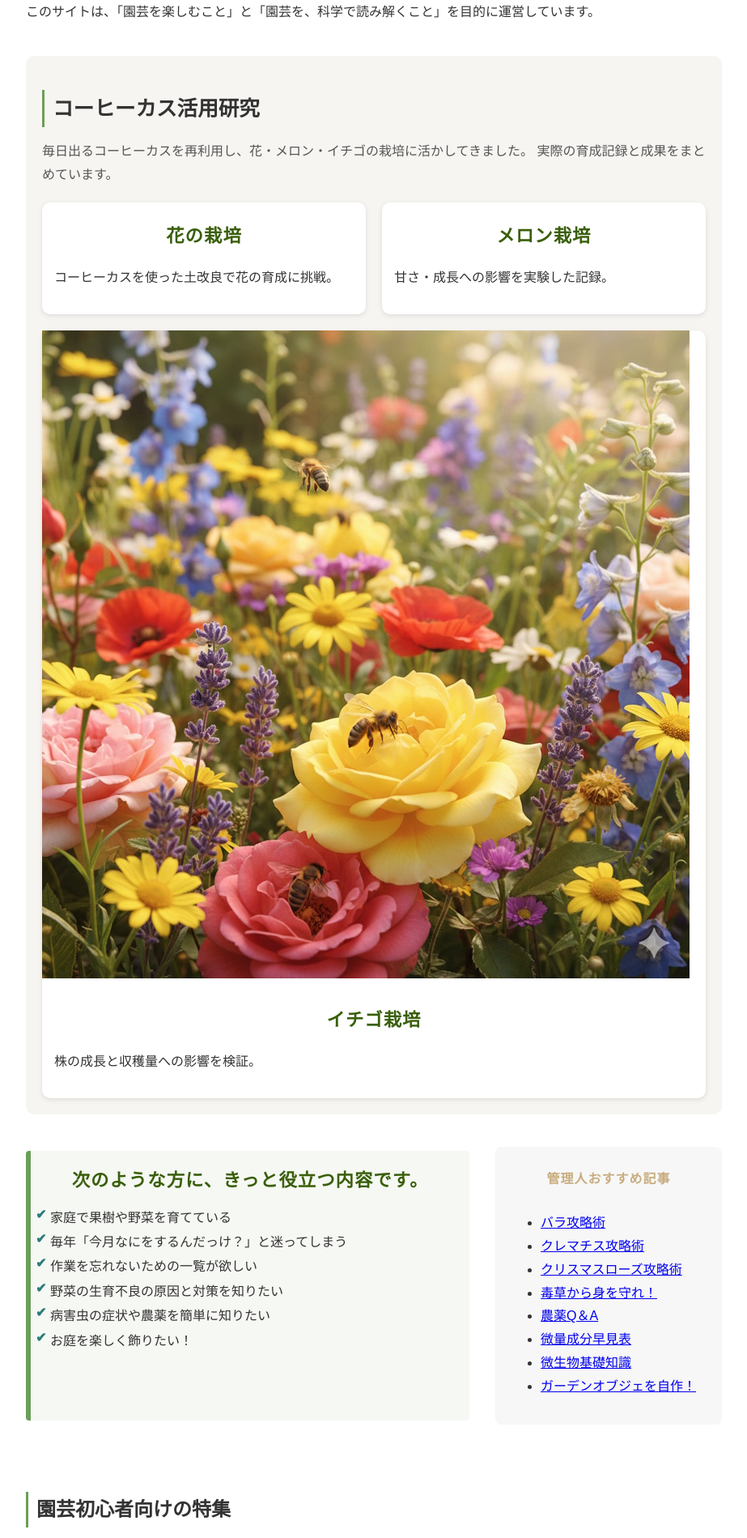
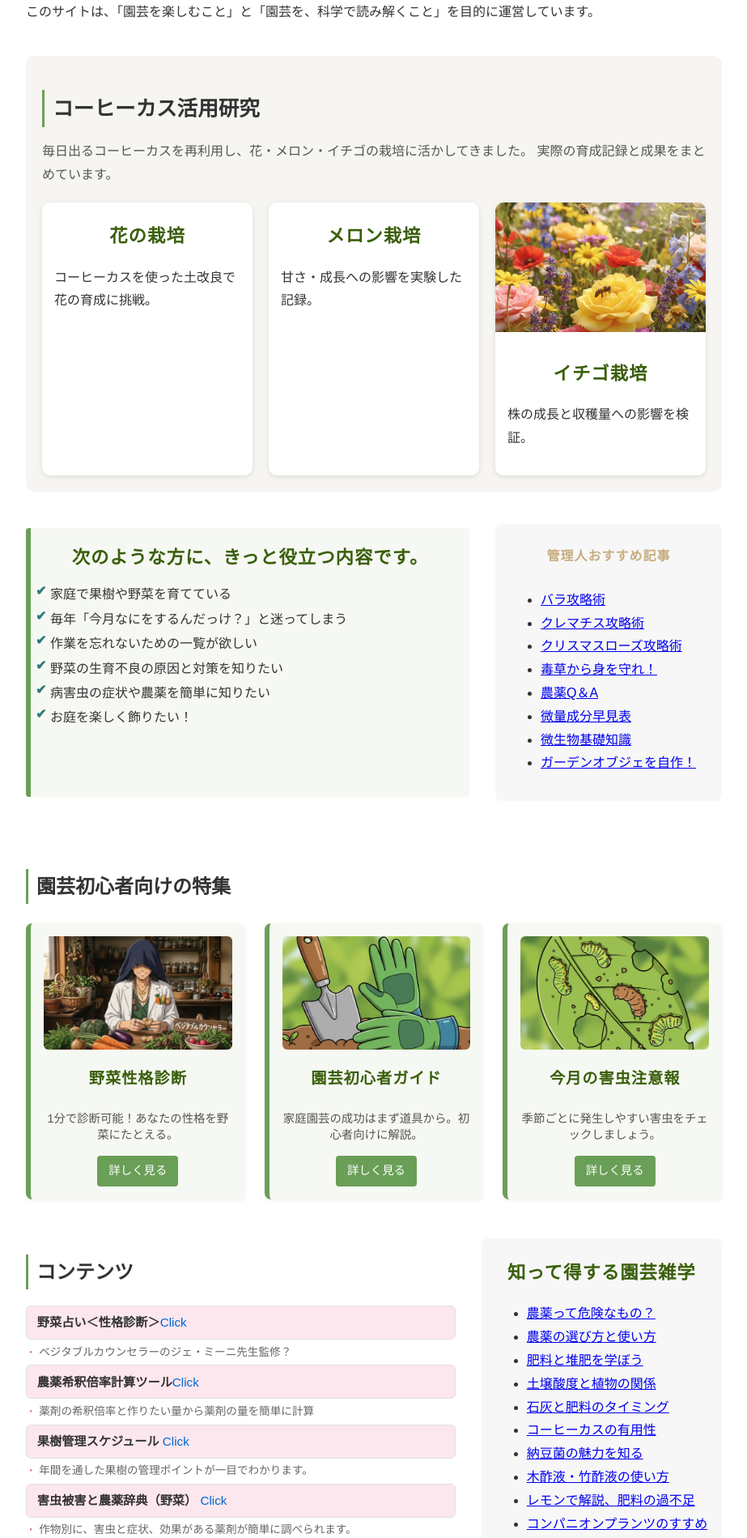
Before and after one commit to shiitake-garden/shiitake-garden.github.io, a Jekyll site: the page built from index_bf.html, in a window 1280 px wide. Shown: the part 431-2330 px from the top of the page at 81% size, without its empty margins (178-1101 px from the left). Built offline with Jekyll 4.4.1, drawn with Linux system fonts in a browser that asks for light colours.

Commit message:
Update site.css

```diff
--- a/assets/css/site.css
+++ b/assets/css/site.css
@@ -73,6 +73,12 @@ h2{border-left:3px solid var(--brand); padding-left:10px}
   margin-bottom: 8px;
 }
 
+.coffee-card img {
+  width: 100%;
+  height: 160px;
+  object-fit: cover;
+  border-radius: 10px 10px 0 0;
+}
 
 /* ---- こんな方に向いています ---- */
 
```
